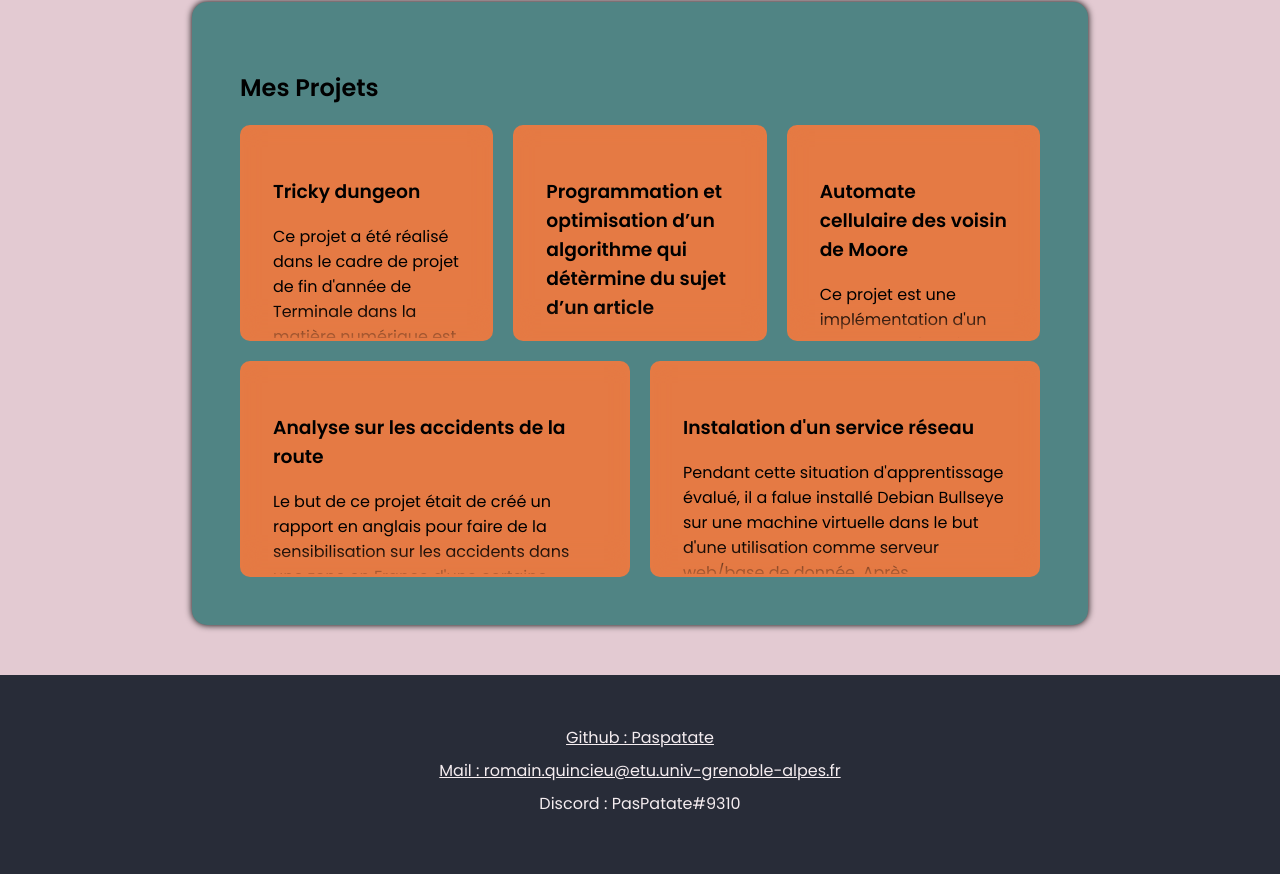
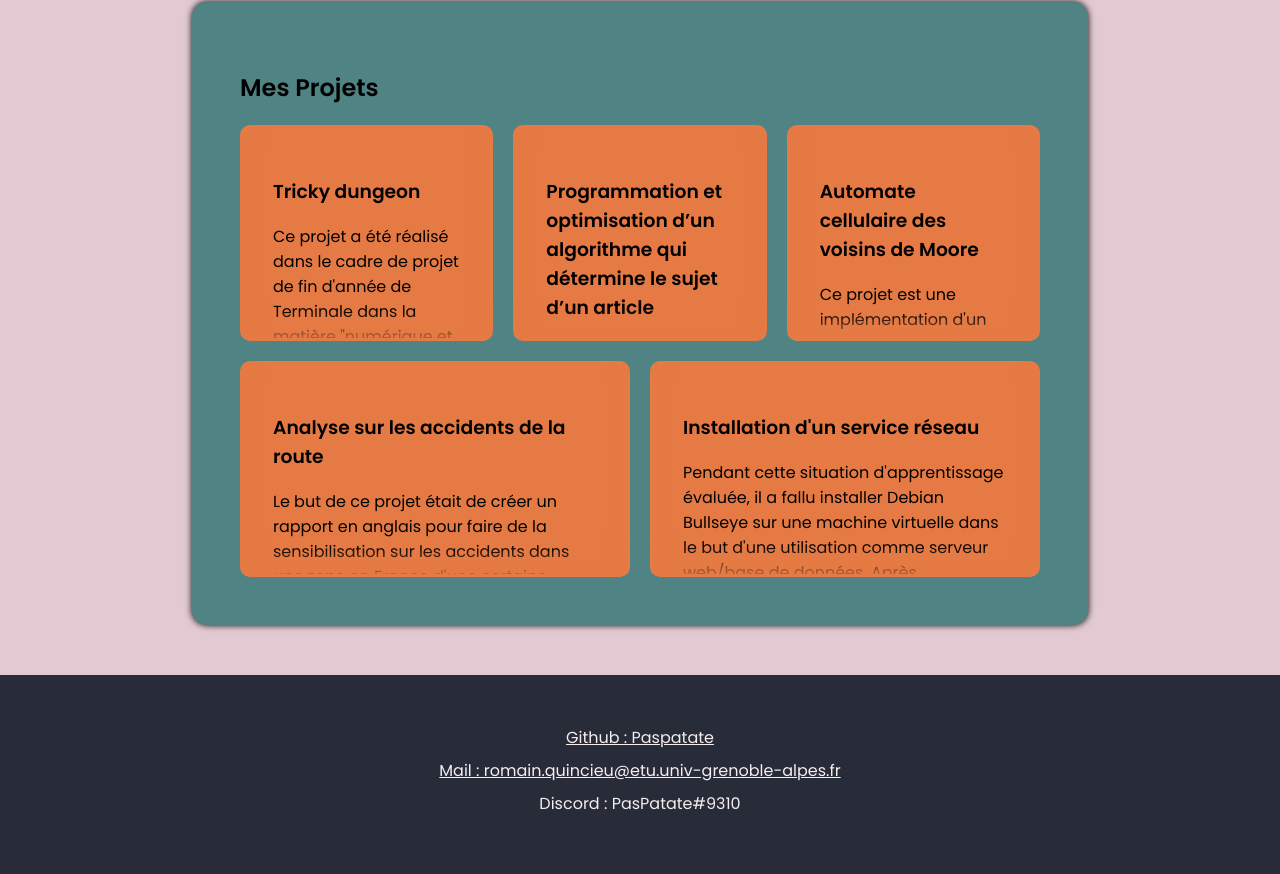
Before and after one commit to Paspatate/portfolio, a plain HTML site: page index.html in a window 1280 px wide. Shown: the part 714-1588 px from the top of the page. Drawn offline with Linux system fonts and the light colour scheme.

Commit message:
corrections d'orthographe

```diff
--- a/index.html
+++ b/index.html
@@ -27,7 +27,7 @@
                 <h1>Romain Quincieu</h1>
                 <div>
                     <p>
-                        Bonjour ! Je suis un étudiant en première année du bachelore universitaire technologique d'informatique a grenoble a l'université grenoble alpes. Dans mon temps libre j'aime experimenté sur des conceptes de l'informatique ainsi que dévellopé des petits jeux vidéo.
+                        Bonjour ! Je suis un étudiant en première année de bachelor universitaire technologique d'informatique à Grenoble, Université Grenoble Alpes. Pendant mon temps libre j'aime experimenter des concepts d'informatique ainsi que développer des petits jeux vidéo.
                     </p>
                 </div>
             </div>
@@ -55,29 +55,29 @@
                         <div class="square">
                             <h3>Tricky dungeon</h3>
                             <p>
-                                Ce projet a été réalisé dans le cadre de projet de fin d'année de Terminale dans la matière numérique est science informatique en 3 semaine a deux personne.
+                                Ce projet a été réalisé dans le cadre de projet de fin d'année de Terminale dans la matière "numérique et science informatique" en 3 semaines à deux personnes.
                                 C'est un petit jeu d'exploration de donjon généré procéduralement avec des monstres dans chaque salle. Après avoir éliminé tous les monstres, il faut trouver la
-                                bougie pour faire apparaitre le boss du donjon et passer au niveau suivant. Le projet a été entièrement réalisé en python en utilisant la bibliothèque graphique pygame.
-                                Mon rôle dans ce projet a été de faire l'algorithme de génération du donjon ansi que géré le rendu des éléments a l'écran.
+                                bougie pour faire apparaître le boss du donjon et passer au niveau suivant. Le projet a été entièrement réalisé en python en utilisant la bibliothèque graphique pygame.
+                                Mon rôle dans ce projet a été de faire l'algorithme de génération du donjon ainsi que gérer le rendu des éléments à l'écran.
                             </p>
                         </div>
                     </a>
                     <a class="lien_projet" href="sae1-1.html">
                         <div class="square">
-                            <h3>Programmation et optimisation d’un algorithme qui détèrmine du sujet d’un article</h3>
+                            <h3>Programmation et optimisation d’un algorithme qui détermine le sujet d’un article</h3>
                             <p>
-                                Ce projet a été réalisé dans le cadre d’une situation d’apprentissage évalué qui s’appelle
-                                « Implémentation d’un besoin client et comparaison d’approche algorithmique ». Le but de ce projet a été de créé un algorithme qui,
-                                grâce a un dictionnaire de mot significatif, permet de déterminé le sujet d’un article dans les catégories
+                                Ce projet a été réalisé dans le cadre d’une situation d’apprentissage évaluée nommée
+                                « Implémentation d’un besoin client et comparaison d’approche algorithmique ». Le but de ce projet a été de créer un algorithme qui,
+                                grâce a un dictionnaire de mots significatifs, permet de déterminer le sujet d’un article dans les catégories
                             </p>
                         </div>
                     </a>
                     <a class="lien_projet" href="voisin-de-moore.html">
                         <div class="square">
-                            <h3>Automate cellulaire des voisin de Moore</h3>
+                            <h3>Automate cellulaire des voisins de Moore</h3>
                             <p>
-                                Ce projet est une implémentation d'un automate céllulaire, algorithme ou on utilise des céllules qui intéragisse entre elle en fonction de leurs voisins et de règles.
-                                Le but de ce projet a été de découvrire les automates céllulaire pour la création de terrain pour un jeu. Ce projet a été réalisé en python en utilisant la librairie graphique
+                                Ce projet est une implémentation d'un automate cellulaire, algorithme dans lequel on utilise des cellules qui intéragissent entre elles en fonction de leurs voisins et de règles.
+                                Le but de ce projet a été de découvrir les automates cellulaires pour la création de terrain dans un jeu. Ce projet a été réalisé en python en utilisant la librairie graphique
                                 pygame et a été réalisé au début de l'année 2022 en une après-midi comme expérimentation.
                             </p>
                         </div>
@@ -88,20 +88,20 @@
                         <div class="square">
                             <h3>Analyse sur les accidents de la route</h3>
                             <p>
-                                Le but de ce projet était de créé un rapport en anglais pour faire de la sensibilisation sur les accidents dans une zone en France d'une certaine population.
-                                Il a donc fallu extraire les données importante pour le projet d'une base de donnée en open-data qui ressence les accidents de tous type dans toute la France,
-                                néttoyer les donnés et les analysés avec des statistiques faite dans le language R en utilisant la bibliothèque statistique tidyverse.
-                                Ce projet a été réalisé a deux pendant une situation d'apprentissage évalué du deuxième semestre du bachelore universitaire technologique d'informatique.
+                                Le but de ce projet était de créer un rapport en anglais pour faire de la sensibilisation sur les accidents dans une zone en France d'une certaine population.
+                                Il a donc fallu extraire les données importantes pour le projet d'une base de données en open-data qui recense les accidents de tout type dans toute la France,
+                                nettoyer les données et les analyser avec des statistiques réalisées dans le langage R en utilisant la bibliothèque statistique tidyverse.
+                                Ce projet a été réalisé a deux pendant une situation d'apprentissage évaluée du deuxième semestre du bachelor universitaire technologique d'informatique.
                             </p>
                         </div>
                     </a>
-                    <a class="lien_projet" href="sae2-4.html">
+                    <a class="lien_projet" href="sae2-3.html">
                         <div class="square">
-                            <h3>Instalation d'un service réseau</h3>
+                            <h3>Installation d'un service réseau</h3>
                             <p>
-                                Pendant cette situation d'apprentissage évalué, il a falue installé Debian Bullseye sur une machine virtuelle dans le but d'une utilisation comme serveur web/base de donnée.
+                                Pendant cette situation d'apprentissage évaluée, il a fallu installer Debian Bullseye sur une machine virtuelle dans le but d'une utilisation comme serveur web/base de données.
                                 Après l'installation du système, il a fallue installer et configurer Apache pour ajouter PHP et un outils de gestion de base de donnés (phpPgAdmin).
-                                A la suite de cela il a aussi fallu installer et configurer PostgresSQL pour accépté des connections exterieurs, créé des utilisateurs, créé une base de donnée,...
+                                A la suite de cela il a aussi fallu installer et configurer PostgresSQL pour accepter des connections extérieures, créer des utilisateurs, créer une base de données etc...
                                 Le rendu de ce projet était un document en anglais expliquant comment faire ce type d'installation.
                             </p>
                         </div>
```
Also changed, not shown: sae1-1.html (+10 -10 lines), sae2-3.html (+5 -5 lines), sae2-4.html (+7 -7 lines), template.html (+1 -1 lines), tricky-dungeon.html (+6 -6 lines), voisin-de-moore.html (+4 -4 lines).
